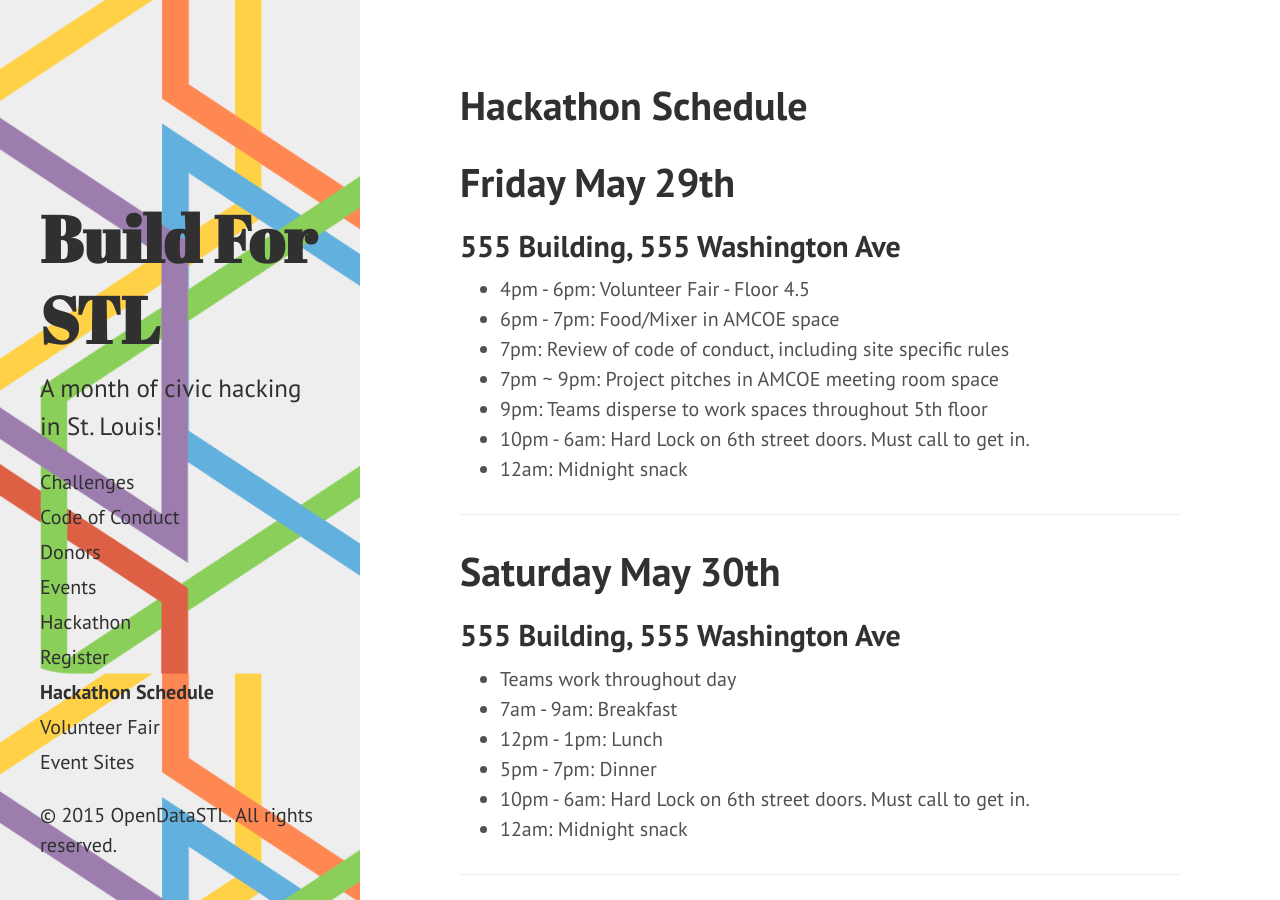
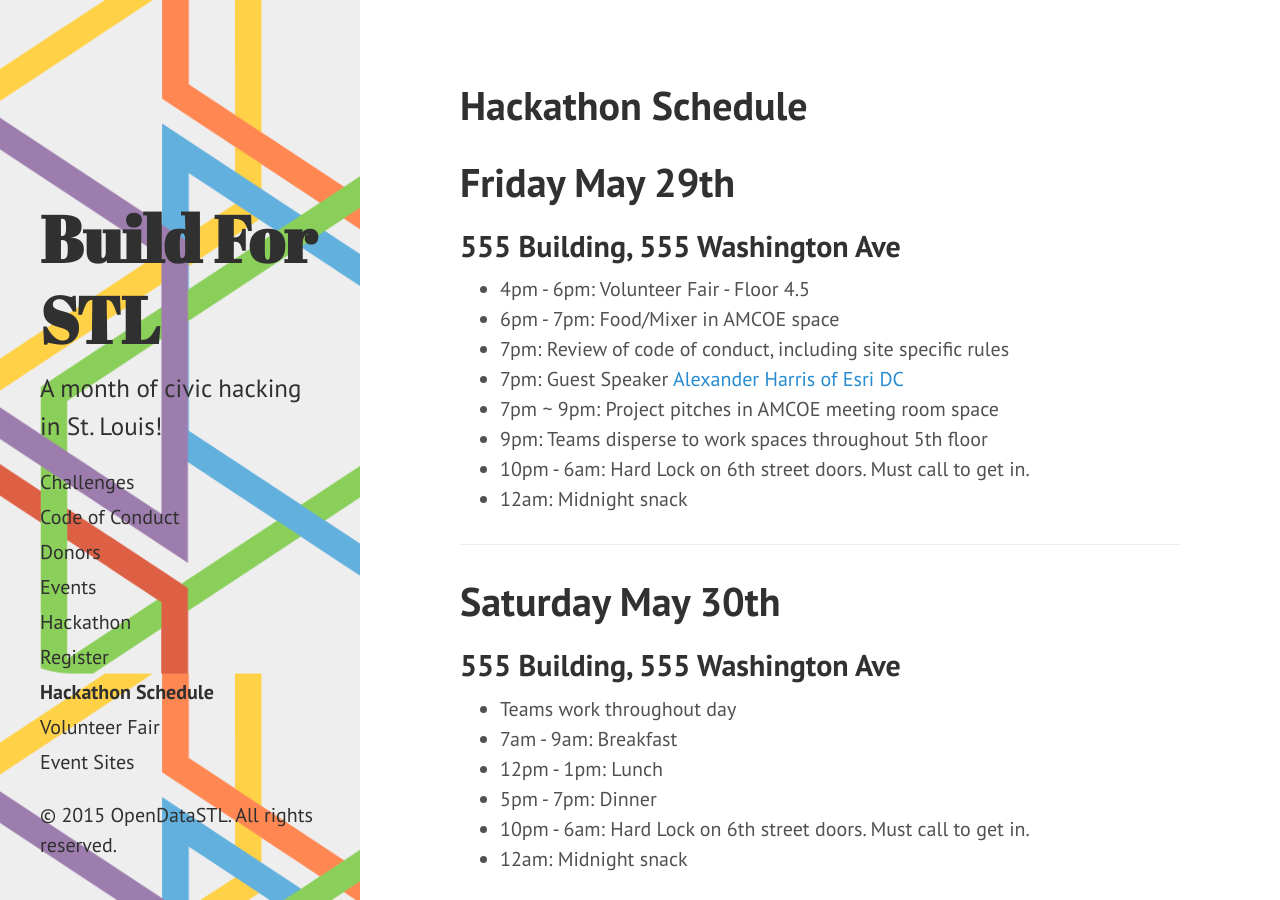
Before and after one commit to OpenSTL/build4stl-jekyll-site, a Jekyll site: the page built from schedule.md, in a window 1280 px wide and 900 px high. Built offline with Jekyll 4.4.1, drawn with Linux system fonts in a browser that asks for light colours.

Commit message:
Updated schedule.md

```diff
--- a/schedule.md
+++ b/schedule.md
@@ -11,6 +13,7 @@
   * 4pm - 6pm: Volunteer Fair - Floor 4.5
   * 6pm - 7pm: Food/Mixer in AMCOE space
   * 7pm: Review of code of conduct, including site specific rules
+  * 7pm: Guest Speaker [Alexander Harris of Esri DC](https://www.linkedin.com/in/alexanderkoyamaharris)
   * 7pm ~ 9pm: Project pitches in AMCOE meeting room space
   * 9pm: Teams disperse to work spaces throughout 5th floor
   * 10pm - 6am: Hard Lock on 6th street doors. Must call to get in.
```
Also changed, not shown: other parts of schedule.md (+2 -0 lines).
